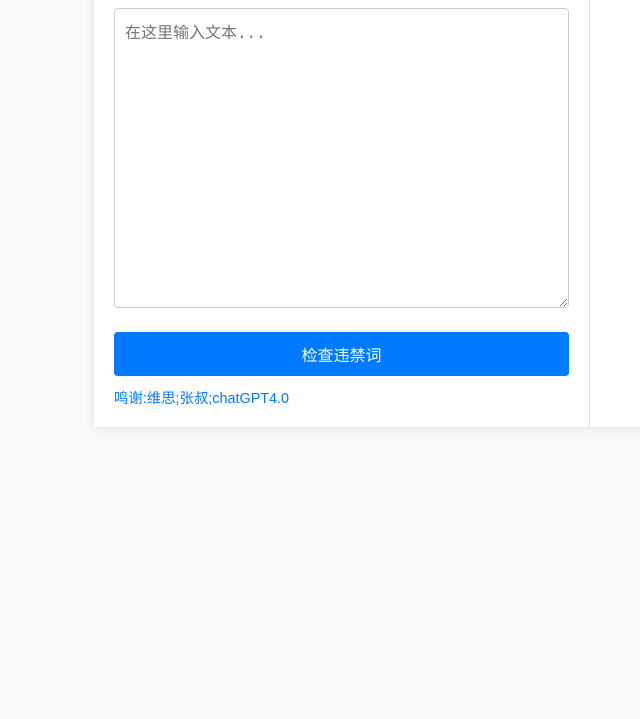
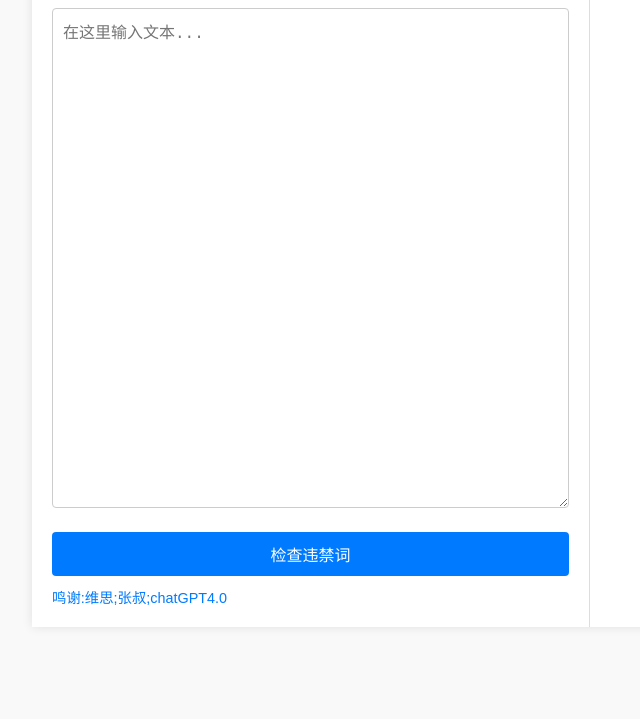
Before and after one commit to laoaaa/minganci, a plain HTML site: page index.html in a window 1280 px wide. Shown: the part 121-840 px from the top of the page, without its empty margins (50-690 px from the left). Drawn offline with Linux system fonts and the light colour scheme.

Commit message:
Update index.html

```diff
--- a/index.html
+++ b/index.html
@@ -17,7 +17,7 @@
         }
         .container {
             display: flex;
-            width: 80%;
+            width: 90%;
             background-color: #fff;
             box-shadow: 0 0 10px rgba(0, 0, 0, 0.1);
         }
@@ -34,7 +34,7 @@
         }
         textarea {
             width: 100%;
-            height: 300px;
+            height: 500px;
             margin-bottom: 20px;
             padding: 10px;
             font-size: 16px;
```
